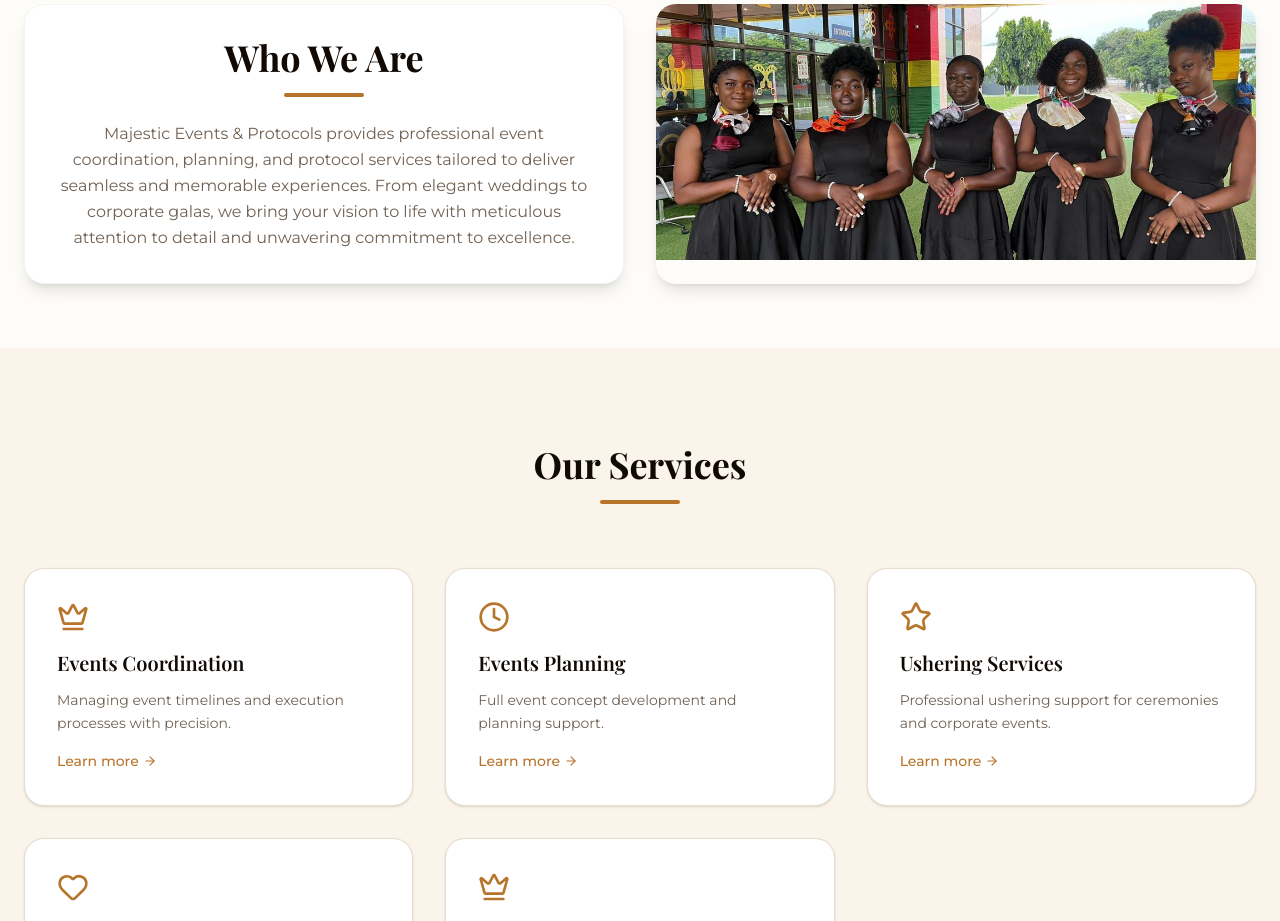
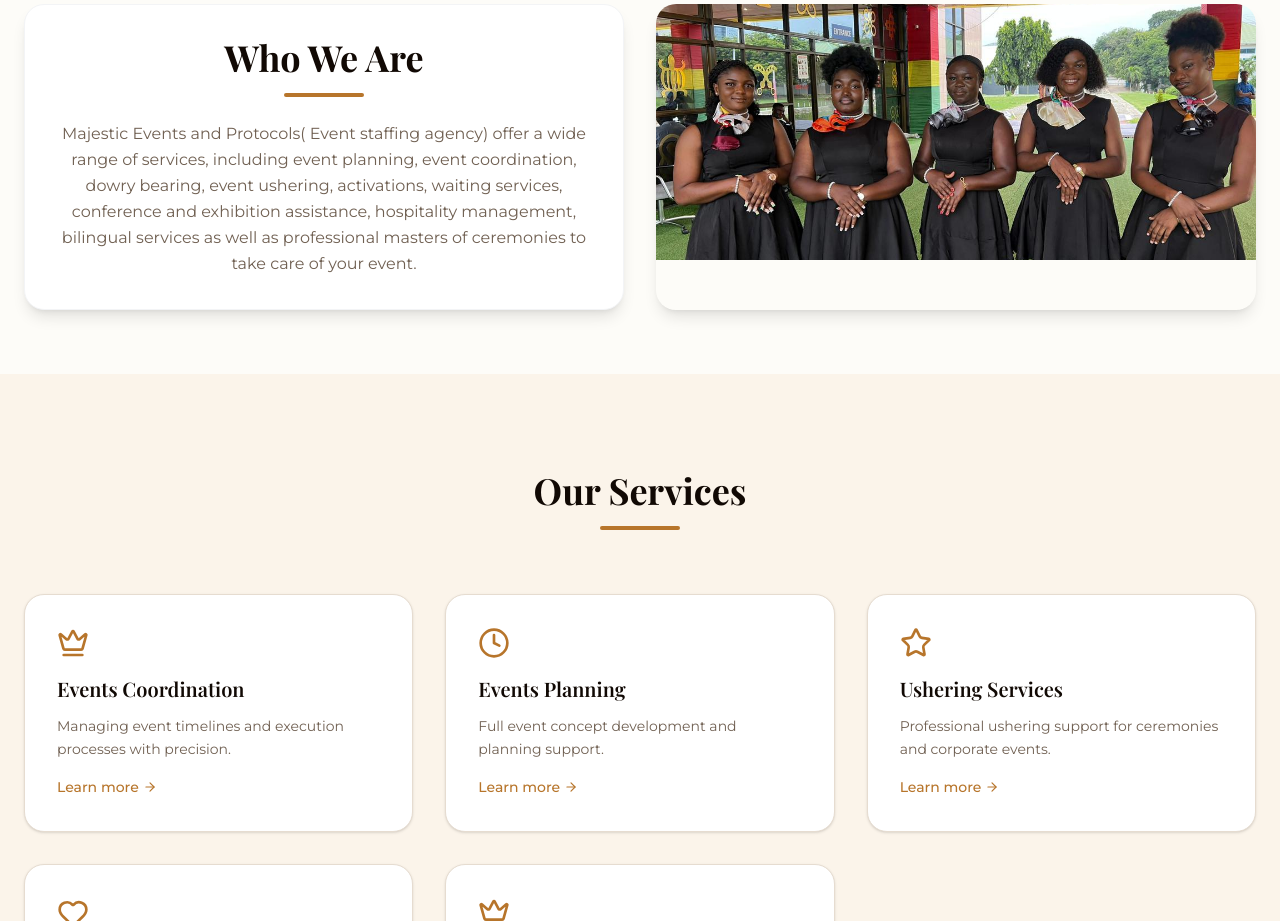
Before and after one commit to Mmabiaa/Majestic-Event-Protocols, a React (Vite) app in the folder ui/: page / in a window 1280 px wide. Shown: the part 860-1781 px from the top of the page. Built offline with nearby package versions, Linux system fonts and the light colour scheme; a web font is replaced by a local one.

Commit message:
ref (about summary): updated about summary

```diff
--- a/ui/src/components/pages/home/HomeAboutSummary.tsx
+++ b/ui/src/components/pages/home/HomeAboutSummary.tsx
@@ -14,9 +14,9 @@
             </h2>
             <div className="w-20 h-1 bg-gold mx-auto mb-6 rounded-full" />
             <p className="text-muted-foreground text-base leading-relaxed">
-              Majestic Events & Protocols provides professional event coordination, planning, and protocol services
-              tailored to deliver seamless and memorable experiences. From elegant weddings to corporate galas,
-              we bring your vision to life with meticulous attention to detail and unwavering commitment to excellence.
+            Majestic Events and Protocols( Event staffing agency) offer a wide range of services, including event planning,
+            event coordination, dowry bearing, event ushering, activations, waiting services, conference and exhibition assistance,
+            hospitality management, bilingual services as well as professional masters of ceremonies to take care of your event.
             </p>
           </div>
 
```
